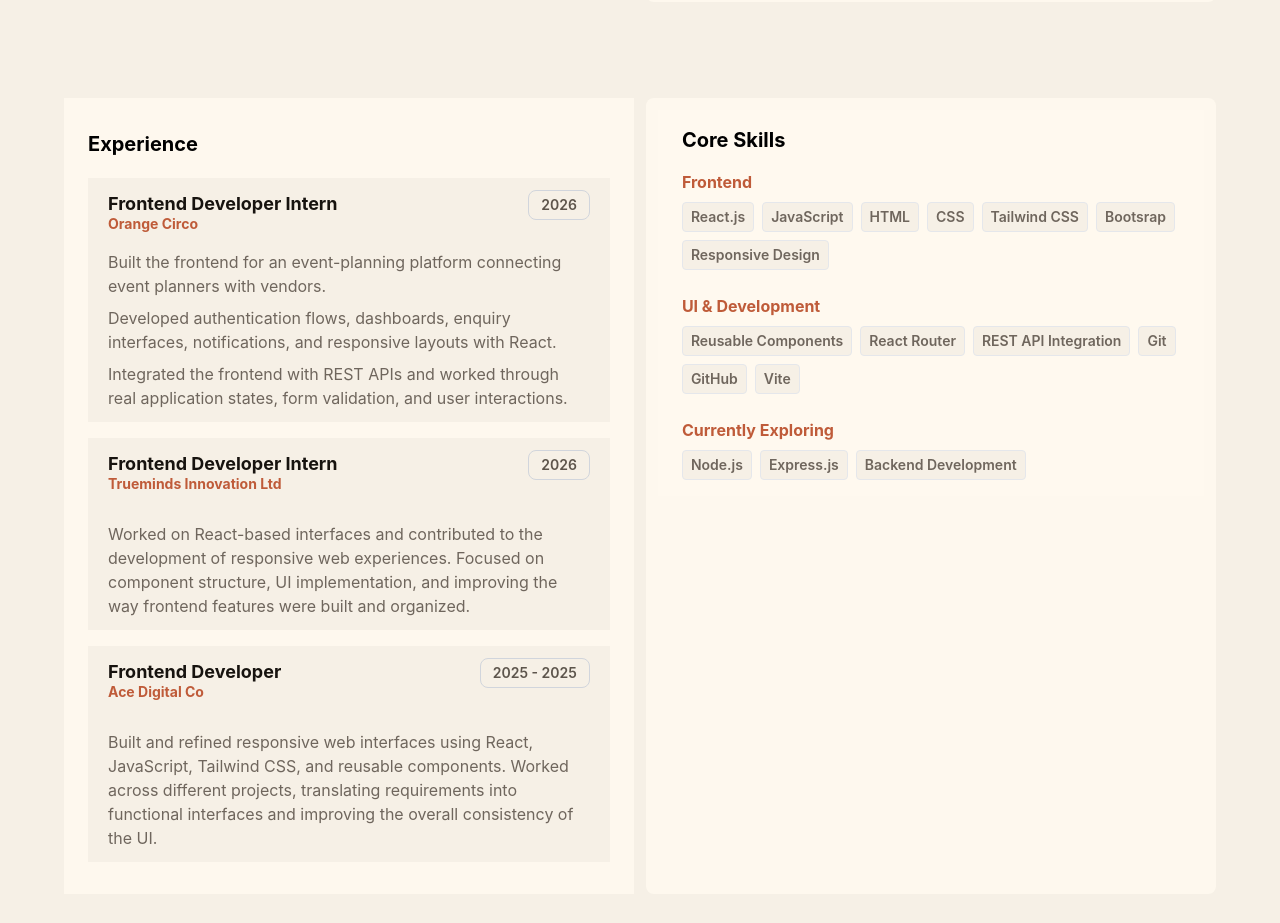
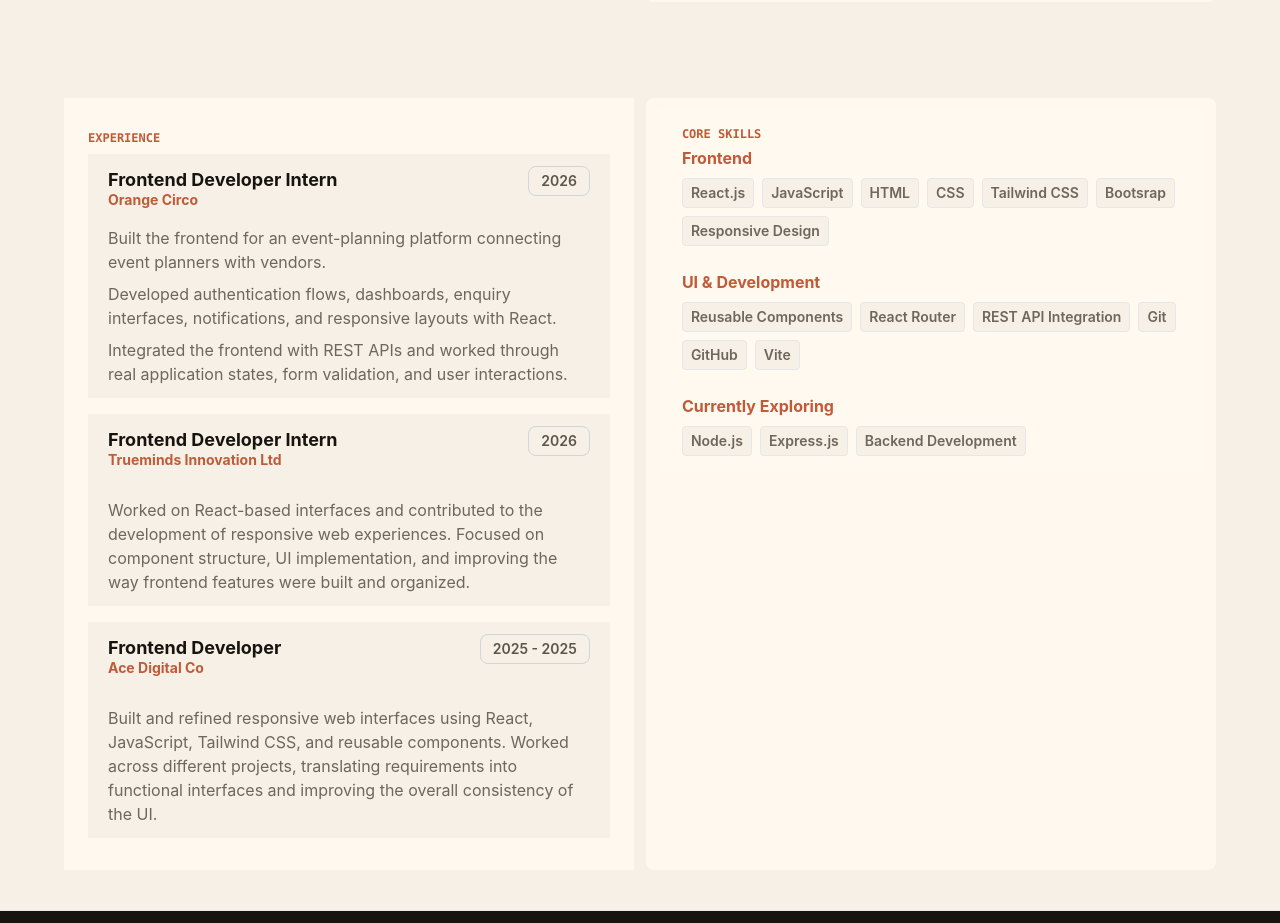
Before and after one commit to Divine-Chidozie/divine-chidozie-portfolio, a React (Vite) app: page /about in a window 1280 px wide. Shown: the part 800-1723 px from the top of the page. Built offline with nearby package versions, Linux system fonts and the light colour scheme.

Commit message:
updated sub heading color

```diff
--- a/src/pages/About.jsx
+++ b/src/pages/About.jsx
@@ -83,7 +83,7 @@ const About = () => {
           <div className="flex flex-col gap-3 lg:flex-row lg:items-stretch">
             <div className="w-full lg:w-1/2 flex flex-col">
               <div className="bg-[#fffaf0e6] py-8 px-6">
-                <h3 className="text-black font-bold text-xl mb-5">
+                <h3 className="uppercase text-xs font-mono text-[#bf5b39] font-extrabold mb-2">
                   Experience
                 </h3>
 
@@ -182,7 +182,7 @@ const About = () => {
 
             <div className="w-full lg:w-1/2 flex flex-col rounded-lg bg-[#fffaf0e6] p-3">
               <div className="bg-[#fffaf0e6] py-4 px-6">
-                <h4 className="text-black font-bold text-xl mb-5">
+                <h4 className="uppercase text-xs font-mono text-[#bf5b39] font-extrabold mb-2">
                   Core Skills
                 </h4>
 
--- a/src/pages/Contact.jsx
+++ b/src/pages/Contact.jsx
@@ -75,7 +75,7 @@ const Contact = () => {
       <Navbar />
 
       <main className="pt-20">
-        <section className="mx-auto w-[90%] max-w-7xl py-24">
+        <section className="mx-auto w-[90%] max-w-7xl py-24 pb-3">
           <div className="flex flex-col gap-12 lg:flex-row lg:items-stretch">
             {/* first div */}
             <div className="w-full lg:w-1/2 flex flex-col">
@@ -135,7 +135,6 @@ const Contact = () => {
                 </div>
               </div>
             </div>
-
 
             {/* Second div - Contact Form */}
             <div className="w-full lg:w-1/2 rounded-2xl bg-[#fffaf0e6] p-6 sm:p-8">
--- a/src/pages/Work.jsx
+++ b/src/pages/Work.jsx
@@ -10,8 +10,6 @@ import EventPlanningPlatformLandingPage from "../assets/images/EventPlanningPlat
 import Footer from "../components/Footer";
 
 const Work = () => {
-
-
   return (
     <PageTransition>
       <div className="min-h-screen bg-[#f6f0e6]">
--- a/src/pages/work/WorkGameVault.jsx
+++ b/src/pages/work/WorkGameVault.jsx
@@ -3,14 +3,8 @@ import { Link } from "react-router-dom";
 import gameVault from "../../assets/images/gameVault.png";
 
 const WorkGameVault = () => {
-  // const featureImplementation = "We are still working on this feature..";
-  // const handleCaseStudy = (e) => {
-  //   e.preventDefault();
-  //   alert(`${featureImplementation}`);
-  // };
-
   return (
-    <section className="mb-14 w-full">
+    <section className="mb-14` w-full">
       <div className="flex w-full flex-col gap-6 rounded-xl border border-gray-200 bg-[#fffaf0e6] p-4 sm:p-5 md:flex-row md:items-stretch md:gap-8 lg:p-6">
         {/* Project Image */}
         <div className="w-full shrink-0 md:w-[40%] lg:w-[38%]">
```
